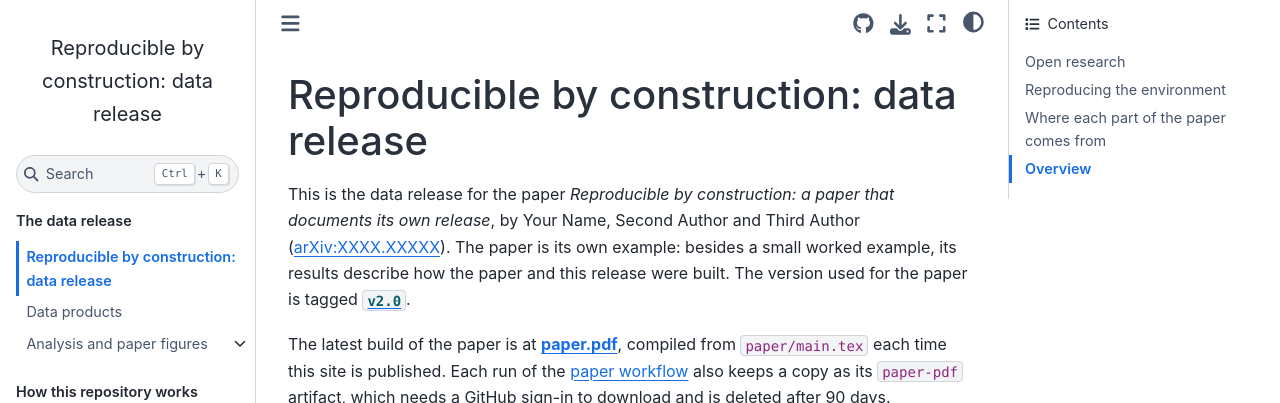
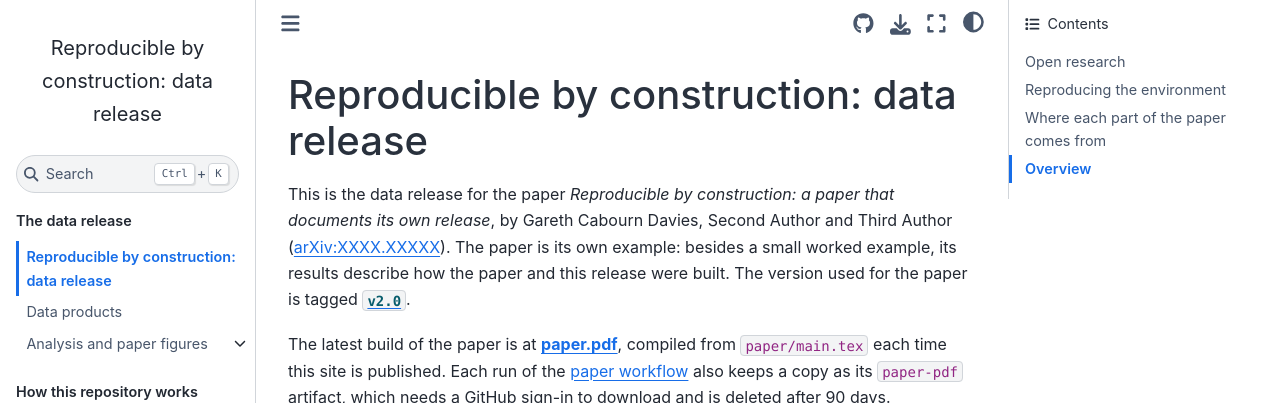
Before and after one commit to icg-gravwaves/paper-release-template, a Jupyter Book: the page built from intro.md, in a window 1280 px wide and 900 px high. Shown: the top 403 px of the window. Built offline with Jupyter Book 1.0.4 settings and Sphinx 7.4.7 and the Sphinx Book theme 1.1.4, drawn with Linux system fonts in a browser that asks for light colours; pages that are not in the unit, such as notebooks, are missing from menus; some of the changed text lies outside the part shown.

Commit message:
Add Gareth Cabourn Davies as first author and acknowledge UoPen
- First author Gareth Cabourn Davies (Institute of Cosmology and
  Gravitation, University of Portsmouth) in the paper, citation file,
  bibliography and site metadata, replacing the placeholder author
- Acknowledge UoPen, the University of Portsmouth open research network
- Section 3 states that its numbers are LaTeX macros generated by the
  table notebook and included in the paper's preamble

Co-Authored-By: Claude Opus 5.5 <noreply@anthropic.com>

```diff
--- a/_config.yml
+++ b/_config.yml
@@ -1,7 +1,7 @@
 # Jupyter Book (v1) configuration for the paper's data release site.
 # TEMPLATE: replace the title and authors with your paper's
 title: "Reproducible by construction: data release"
-author: Your Name, Second Author and Third Author
+author: Gareth Cabourn Davies, Second Author and Third Author
 logo: ""
 # TEMPLATE: replace with the copyright year(s) and holder for your release.
 # Shown in the site footer as "© Copyright <year>, <holder>".
--- a/intro.md
+++ b/intro.md
@@ -2,7 +2,7 @@
 # Reproducible by construction: data release
 
 This is the data release for the paper *Reproducible by construction: a
-paper that documents its own release*, by Your Name, Second Author and
+paper that documents its own release*, by Gareth Cabourn Davies, Second Author and
 Third Author ([arXiv:XXXX.XXXXX](https://arxiv.org/abs/XXXX.XXXXX)). The
 paper is its own example: besides a small worked example, its results
 describe how the paper and this release were built. The version used for
```
Also changed, not shown: 5 other files.
